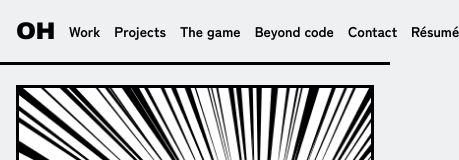
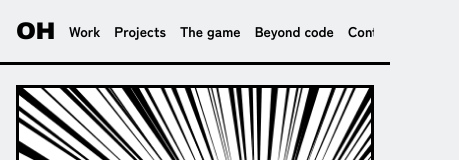
Before and after one commit to Sensxy/portfolio, a plain HTML site: page index.html in a window 390 px wide. Shown: the top 160 px of the page, 459 px wide, since content can reach past the window. Drawn offline with Linux system fonts and the light colour scheme; a web font is replaced by a local one.

Commit message:
Add style for mobile chapter menu in masthead
Added a style rule for the mobile chapter menu.

```diff
--- a/styles.css
+++ b/styles.css
@@ -315,3 +315,5 @@ kbd { font-family: var(--body); font-weight: 700; border: 2px solid var(--ink);
   .project { transition: none; }
   .project:hover { transform: none; }
 }
+/* Keep the mobile chapter menu inside the screen */
+.masthead nav { min-width: 0; }
```
